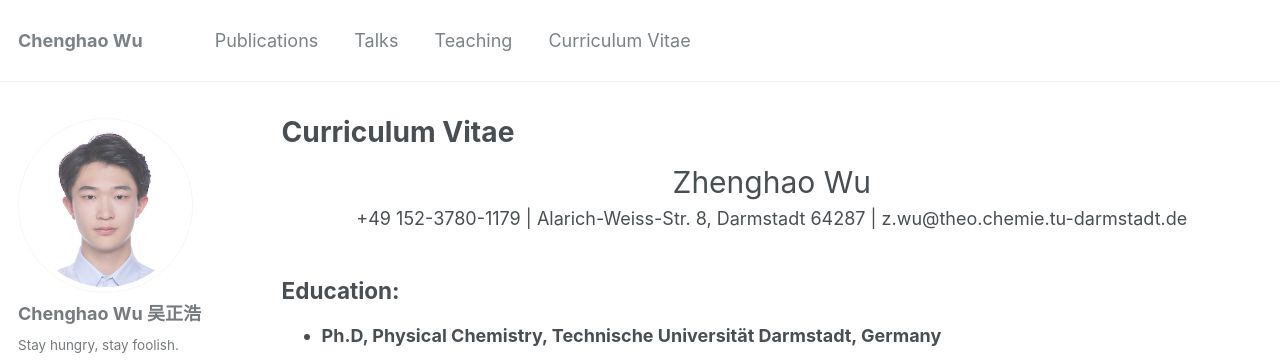
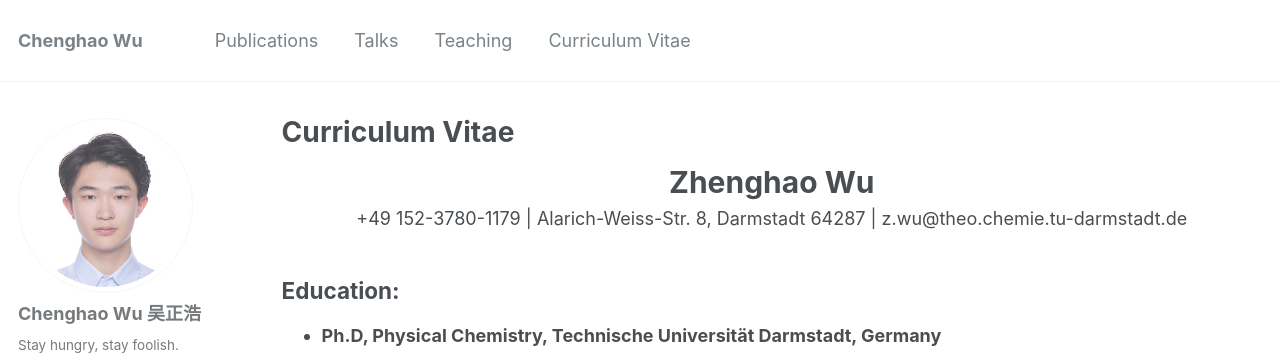
Before and after one commit to Chenghao-Wu/Chenghao-Wu.github.io, a Jekyll site: the page built from _pages/cv.md, in a window 1280 px wide. Shown: the top 361 px of the page. Built offline with Jekyll 4.4.1, drawn with Linux system fonts in a browser that asks for light colours; some web fonts are replaced.

Commit message:
update 16

```diff
--- a/_pages/cv.md
+++ b/_pages/cv.md
@@ -10,7 +10,7 @@ redirect_from:
 {% include base_path %}
 
 
-<div style="text-align: center;font-size:30px;">Zhenghao Wu</div>
+<div style="text-align: center;font-size:30px;"><b>Zhenghao Wu</b></div>
 
 
 <div align="center">+49 152-3780-1179 |   Alarich-Weiss-Str. 8, Darmstadt 64287 | z.wu@theo.chemie.tu-darmstadt.de </div>
```
